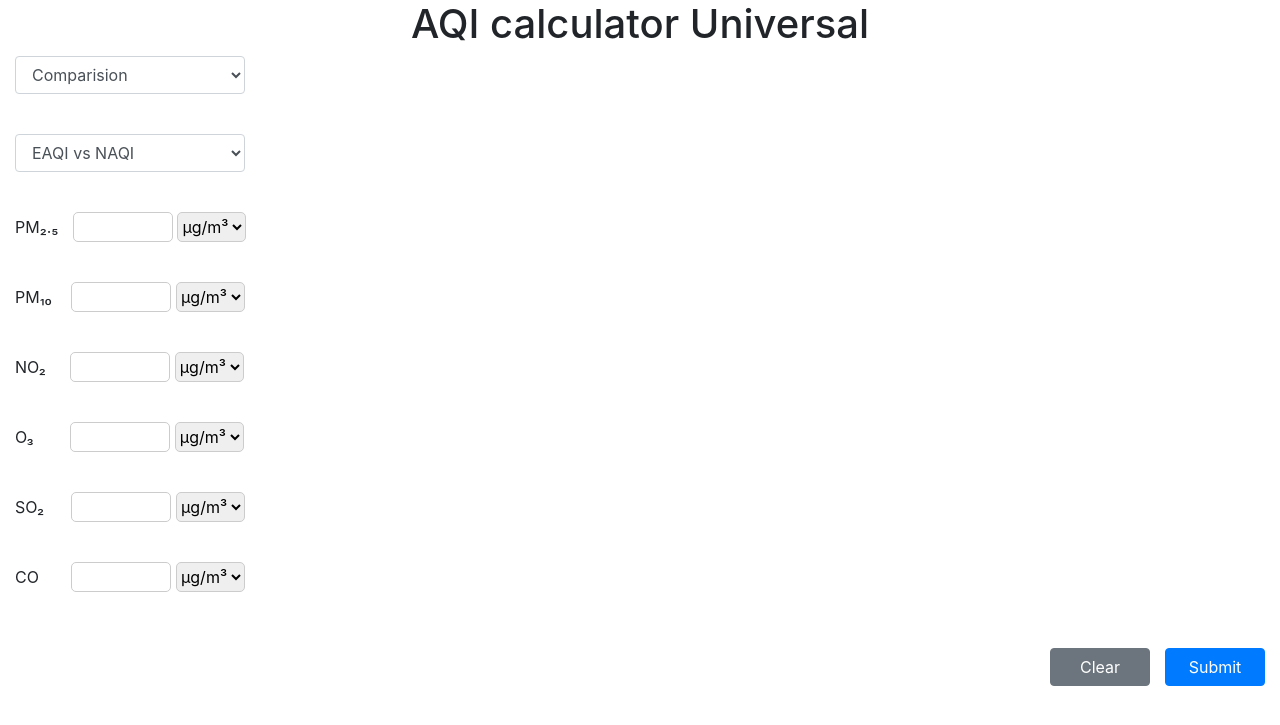
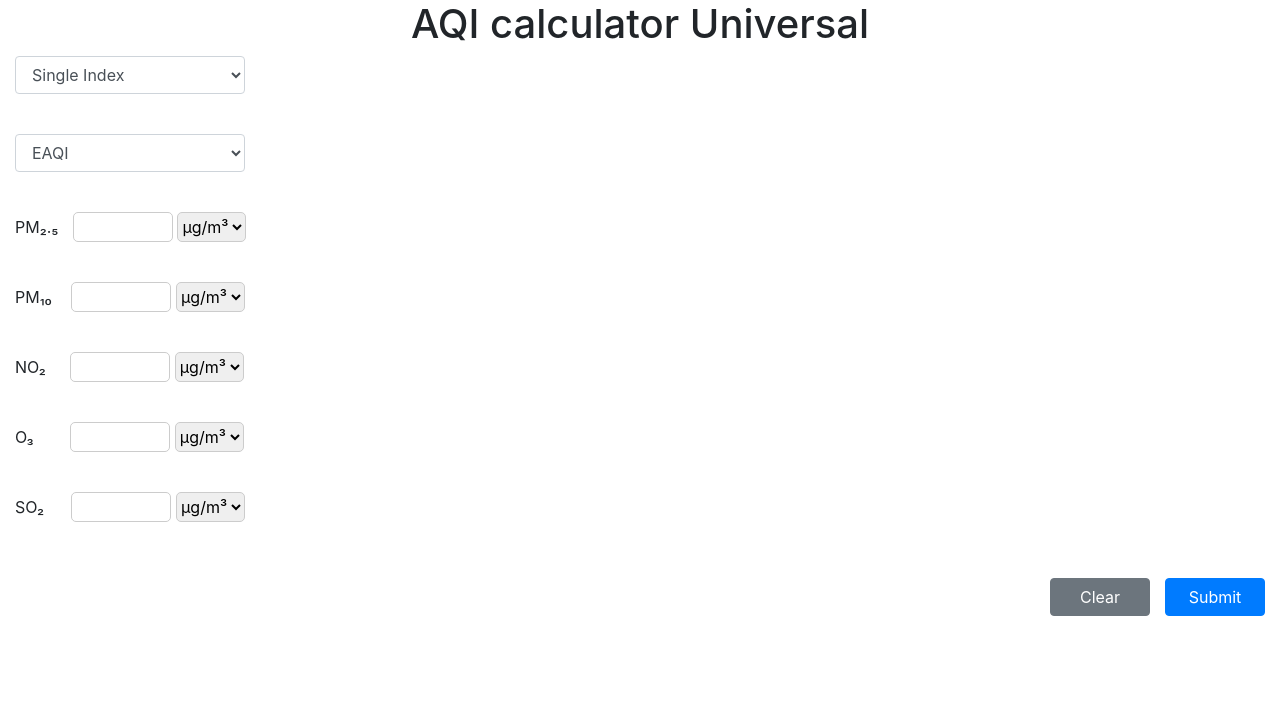
Before and after one commit to SaadiSave/aqical, a Flask app: page /aqi in a window 1280 px wide. Shown: the top 725 px of the page. Run offline with Flask 2, Linux system fonts and the light colour scheme; some libraries are stand-ins or nearby versions.

Commit message:
homepage.html completed

```diff
--- a/templates/homepage.html
+++ b/templates/homepage.html
@@ -14,20 +14,17 @@
                 });
                 document.querySelector('#type').onchange = () => {
                     if (document.querySelector('#type').value === 'Comp'){
-                        document.querySelector('#system').innerHTML = '<option value="EvN">EAQI vs NAQI</option><option value="EvM">EAQI vs MMAQI</option><option value="MvN">MMAQI vs NAQI</option><option value="EvMvN">EAQI vs MMAQI vs NAQI</option>';
+                        document.querySelector('#system').innerHTML = '<option value="EvN">EAQI vs NAQI</option><option value="EvM">EAQI vs MMAQI</option><option value="MvN">MMAQI vs NAQI</option>';
                         document.querySelector('#co').style.display = 'block';
                         document.querySelectorAll('.output').forEach(result => {
-                            result.style.display = 'none';
-                            result.innerHTML = ''
+                            result.innerHTML = '';
                         });
-                        document.querySelector('#result1').style.display = 'block';
                     } else {
                         document.querySelector('#system').innerHTML = '<option value="EAQI">EAQI</option><option value="NAQI">NAQI</option><option value="MMAQI">MMAQI</option>';
                         document.querySelector('#co').style.display = 'none';
                         document.querySelector('#valueCO').value='';
                         document.querySelectorAll('.output').forEach(result => {
-                            result.style.display = 'block';
-                            result.innerHTML = ''
+                            result.innerHTML = '';
                         });
                     }
                 };
@@ -36,14 +33,16 @@
                        result.innerHTML = '';
                    });
                    document.querySelector('#type').value="comp";
-                   document.querySelector('#system').innerHTML = '<option value="EvN">EAQI vs NAQI</option><option value="EvM">EAQI vs MMAQI</option><option value="MvN">MMAQI vs NAQI</option><option value="EvMvN">EAQI vs MMAQI vs NAQI</option>';
+                   document.querySelector('#system').innerHTML = '<option value="EAQI">EAQI</option><option value="NAQI">NAQI</option><option value="MMAQI">MMAQI</option>s';
                    document.querySelector('#co').style.display = 'block';
                    document.getElementById('message').children[0].innerHTML = '';
                 });
                 document.querySelector('#system').onchange = () => {
                     document.querySelectorAll('.output').forEach(result => {
-                            result.innerHTML = ''
+                            result.innerHTML = '';
                         });
+                        document.querySelector('#result3').style.backgroundColor = '#e0e2db';
+                        document.querySelector('#result3').color = 'black';
                     if (document.querySelector('#type').value === "SI" && document.querySelector('#system').value === "EAQI") {
                         document.querySelector('#co').style.display = 'none';
                         ddocument.querySelector('#valueCO').value='';
@@ -76,95 +75,62 @@
                             } else {
                                 document.getElementById('message').children[0].innerHTML = '';
                                 if (system === "EvN"){
-                                    A = new Eaqi(a);A.setres();
-                                    O = new Naqi(a);O.setres();
+                                    A = new Eaqi(a);A.setres();A.setdes();A.setcol();
+                                    O = new Naqi(a);O.setres();O.setdes();O.setcol();
                                     idx = A.idx;
                                     res = O.res;
-                                    if (res > 500){
-                                        max = res;
+                                    document.querySelector('#result2').innerHTML = `NAQI<br>${res}<br>${O.des.replace(/\n/g,'<br>' )}`;
+                                    document.querySelector('#result2').style.backgroundColor = O.col;
+                                    document.querySelector('#result2').style.color = textcol(O.col);
+                                    document.querySelector('#result1').innerHTML = `EAQI<br>${A.res}<br>${A.des.replace(/\n/g,'<br>' )}`;
+                                    document.querySelector('#result1').style.backgroundColor = A.col;
+                                    document.querySelector('#result1').style.color = textcol(A.col);
+                                    if (res < 500){
+                                        b = compare([idx,6],[res,500]);
+                                        if (b > 0){
+                                            document.querySelector('#result3').innerHTML = `NAQI is ${b}% less than EAQI`;
                                         } else {
-                                        max = 500;
+                                            document.querySelector('#result3').innerHTML = `NAQI is ${b}% greater than EAQI`;
                                         }
-                                    b = compare([idx,6],[res,max]);
-                                    if (b >= 0){
-                                        document.querySelector('#result1').innerHTML = `NAQI is ${b}% less than EAQI`;
-                                    } else {
-                                        document.querySelector('#result1').innerHTML = `NAQI is ${b}% greater than EAQI`;
                                     }
                                 } else if (system === 'EvM') {
-                                    A = new Eaqi(a);A.setres();
-                                    O = new Mmaqi(a);O.setres();
+                                    A = new Eaqi(a);A.setres();A.setdes();A.setcol();
+                                    O = new Mmaqi(a);O.setres();O.setdes();O.setcol();
                                     idx = A.idx;
                                     res = O.res;
-                                    if (res > 500){
-                                        max = res;
+                                    document.querySelector('#result2').innerHTML = `MMAQI<br>${res}<br>${O.des.replace(/\n/g,'<br>' )}`;
+                                    document.querySelector('#result2').style.backgroundColor = O.col;
+                                    document.querySelector('#result2').style.color = textcol(O.col);
+                                    document.querySelector('#result1').innerHTML = `EAQI<br>${A.res}<br>${A.des.replace(/\n/g,'<br>' )}`;
+                                    document.querySelector('#result1').style.backgroundColor = A.col;
+                                    document.querySelector('#result1').style.color = textcol(A.col);
+                                    if (res < 500){
+                                        b = compare([idx,6],[res,500]);
+                                        if (b > 0){
+                                            document.querySelector('#result3').innerHTML = `MMAQI is ${b}% less than EAQI`;
                                         } else {
-                                        max = 500;
+                                            document.querySelector('#result3').innerHTML = `MMAQI is ${b}% greater than EAQI`;
                                         }
-                                    b = compare([idx,6],[res,max]);
-                                    if (b >= 0){
-                                        document.querySelector('#result1').innerHTML = `MMAQI is ${b}% less than EAQI`;
-                                    } else {
-                                        document.querySelector('#result1').innerHTML = `MMAQI is ${b}% greater than EAQI`;
                                     }
                                 } else if (system === 'MvN') {
-                                    A = new Naqi(a);A.setres();
-                                    O = new Mmaqi(a);O.setres();
+                                    A = new Naqi(a);A.setres();A.setdes();A.setcol();
+                                    O = new Mmaqi(a);O.setres();O.setdes();O.setcol();
                                     resn = A.res;
                                     resm = O.res;
-                                    if (resn > 500){
-                                        maxn = resn;
-                                    } else {
+                                    document.querySelector('#result1').innerHTML = `MMAQI<br>${resm}<br>${O.des.replace(/\n/g,'<br>' )}`;
+                                    document.querySelector('#result1').style.backgroundColor = O.col;
+                                    document.querySelector('#result1').style.color = textcol(O.col);
+                                    document.querySelector('#result2').innerHTML = `NAQI<br>${resn}<br>${A.des.replace(/\n/g,'<br>' )}`;
+                                    document.querySelector('#result2').style.backgroundColor = A.col;
+                                    document.querySelector('#result2').style.color = textcol(A.col);
                                     maxn = 500;
-                                    }
-                                    if (resm > 500){
-                                        maxm = resm;
-                                    } else {
                                     maxm = 500;
-                                    }
                                     b = compare([resm, maxm],[resn,maxn]);
                                     if (b >= 0){
-                                        document.querySelector('#result1').innerHTML = `NAQI is ${b}% less than MMAQI`;
+                                        document.querySelector('#result3').innerHTML = `NAQI is ${b}% less than MMAQI`;
                                     } else {
-                                        document.querySelector('#result1').innerHTML = `NAQI is ${b}% greater than MMAQI`;
+                                        document.querySelector('#result3').innerHTML = `NAQI is ${b}% greater than MMAQI`;
                                     }
-                                } else {
-                                    A = new Naqi(a);A.setres();
-                                    O = new Mmaqi(a);O.setres();
-                                    E = new Eaqi(a);E.setres();
-                                    idx = E.idx;
-                                    resn = A.res;
-                                    resm = O.res;
-                                    if (resn > 500){
-                                        maxn = resn;
-                                    } else {
-                                        maxn = 500;
-                                    }
-                                    if (resm > 500){
-                                        maxm = resm;
-                                    } else {
-                                        maxm = 500;
-                                    }
-                                    b = compare([idx,6],[resm,maxm]);
-                                    if (b >= 0){
-                                        s1 = `MMAQI is ${b}% less than EAQI`;
-                                    } else {
-                                        s1 = `MMAQI is ${b}% greater than EAQI`;
-                                    }
-                                    c = compare([idx,6],[resn,maxn]);
-                                    if (c >= 0){
-                                        s2 = `NAQI is ${c}% less than EAQI`;
-                                    } else {
-                                        s2 = `NAQI is ${c}% greater than EAQI`;
-                                    }
-                                    d = compare([resm, maxm],[resn,maxn]);
-                                    if (d >= 0){
-                                        s3 = `NAQI is ${d}% less than MMAQI`;
-                                    } else {
-                                        s3 = `NAQI is ${d}% greater than MMAQI`;
-                                    }
-                                    console.log(`${s1}<br>${s2}<br>${s3}`);
-                                    document.querySelector('#result1').innerHTML = `${s1}<br>${s2}<br>${s3}`;
                                 }
                             }
                         } else {
@@ -173,41 +139,32 @@
                                 A = new Eaqi(a);
                                 A.setres();A.setdes();A.setcol();
                                 document.querySelectorAll('.output').forEach(result => {
-                                    result.style.backgroundColor = A.col
-                                    if (A.col === '#000000'){
-                                        result.style.color = '#ffffff';
-                                    } else {
-                                        result.style.color = '#000000';
-                                    }
+                                    result.style.backgroundColor = A.col;
+                                    result.style.color = textcol(A.col);
+                                    result.style.display = 'block';
                                 });
                                 document.querySelector('#result1').innerHTML = A.res;
-                                document.querySelector('#result2').innerHTML = A.des.replace(/\n/g,'<br>' )
+                                document.querySelector('#result2').innerHTML = A.des.replace(/\n/g,'<br>' );
                             } else if (system === 'NAQI'){
                                 A = new Naqi(a);
                                 A.setres();A.setdes();A.setcol();
                                 document.querySelectorAll('.output').forEach(result => {
-                                    result.style.backgroundColor = A.col
-                                    if (A.col === '#000000'){
-                                        result.style.color = '#ffffff';
-                                    } else {
-                                        result.style.color = '#000000';
-                                    }
+                                    result.style.backgroundColor = A.col;
+                                    result.style.color = textcol(A.col);
+                                    result.style.display = 'block';
                                 });
                                 document.querySelector('#result1').innerHTML = A.res;
-                                document.querySelector('#result2').innerHTML = A.des.replace(/\n/g,'<br>' )
+                                document.querySelector('#result2').innerHTML = A.des.replace(/\n/g,'<br>' );
                             } else {
                                 A = new Mmaqi(a);
                                 A.setres();A.setdes();A.setcol();
                                 document.querySelectorAll('.output').forEach(result => {
-                                    result.style.backgroundColor = A.col
-                                    if (A.col === '#000000'){
-                                        result.style.color = '#ffffff';
-                                    } else {
-                                        result.style.color = '#000000';
-                                    }
+                                    result.style.backgroundColor = A.col;
+                                    result.style.color = textcol(A.col);
+                                    result.style.display = 'block';
                                 });
                                 document.querySelector('#result1').innerHTML = A.res;
-                                document.querySelector('#result2').innerHTML = A.des.replace(/\n/g,'<br>' )
+                                document.querySelector('#result2').innerHTML = A.des.replace(/\n/g,'<br>' );
                             }
                         }
                     }
@@ -264,14 +221,13 @@
             <div class="form-group">
                     <div id='message'><b></b></div>
                 <select name="type" id="type" style="width:230px" class="form-control">
-                    <option value="Comp" selected>Comparision</option>
-                    <option value="SI">Single Index</option>
+                    <option value="Comp">Comparision</option>
+                    <option value="SI" selected>Single Index</option>
                 </select><p></p><br>
                 <select name="system" id="system" style="width:230px" class="form-control">
-                    <option value="EvN" selected>EAQI vs NAQI</option>
-                    <option value="EvM">EAQI vs Mmaqi</option>
-                    <option value="MvN">Mmaqi vs NAQI</option>
-                    <option value="EvMvN">EAQI vs MMAQI vs NAQI</option>
+                    <option value="EAQI">EAQI</option>
+                    <option value="NAQI">NAQI</option>
+                    <option value="MMAQI">MMAQI</option>
                 </select><p></p><br>
                 <div>
                 PM₂.₅ <input type="text" id="valuePM2" name="valuePM2" style="width: 100px; margin-left:10px" onkeypress="return isFloat(event)" class="input1" />
@@ -309,8 +265,8 @@
                     <option value="ppb">ppb</option>
                 </select><p></p><br>
                 </div>
-                <div id="co">
-                CO <input type="text" id="valueCO" name="valueCO" style="width: 100px; margin-left:28px" onkeypress="return isFloat(event)" class="input1"  />
+                <div id="co" style=" display:none;">
+                CO <input type="text" id="valueCO" name="valueCO" style="width: 100px; margin-left:28px;" onkeypress="return isFloat(event)" class="input1"  />
                 <select id="unitCO" name="unitCO" class="input1">
                     <option value="ug">µg/m³</option>
                     <option value="ppm">ppm</option>
@@ -319,8 +275,9 @@
                 </div>
             </div>
             <div>
-                <div id="result1" class="output" ></div>
-                <div id="result2" class="output" style="display:none"></div>
+                <div id="result1" class="output"></div>
+                <div id="result2" class="output"></div>
+                <div id="result3" class="output" style="background-color:#e0e2db"></div>
             </div>
             </div>
             <input id="submit" type="button" class="btn btn-primary" value="Submit" style="float:right; margin-right:15px;width:100px">
```
Lines whose indentation alone changed are shown as unchanged.
